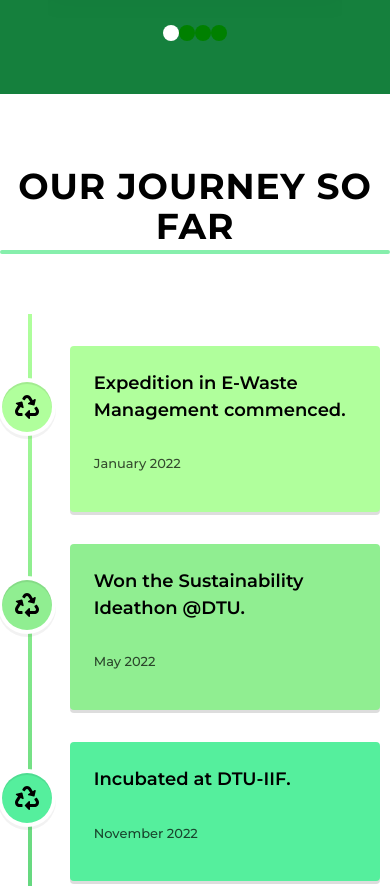
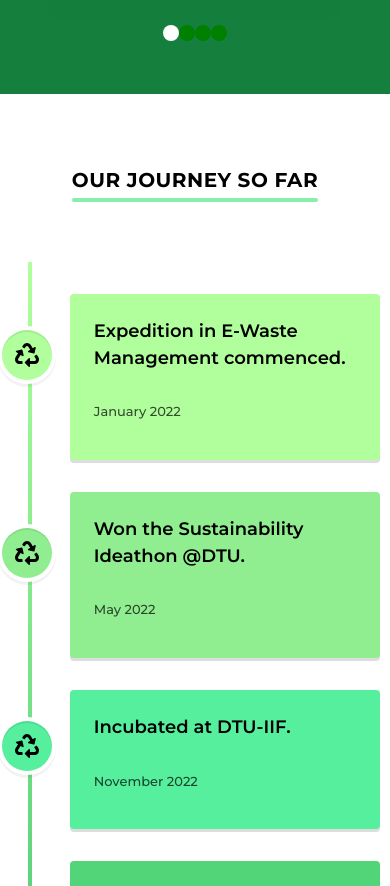
Before and after one commit to rewayy/Reway_final, a React (Vite) app: page / in a window 390 px wide. Shown: the part 5900-6786 px from the top of the page. Built offline with nearby package versions, Linux system fonts and the light colour scheme; a web font is replaced by a local one.

Commit message:
modified heading in TimelinePage.jsx

```diff
--- a/src/components/Timeline/timelinepage.jsx
+++ b/src/components/Timeline/timelinepage.jsx
@@ -16,8 +16,8 @@ import "react-vertical-timeline-component/style.min.css";
 function Timeline() {
 
   return (
-    <div id='timeline' className='py-8 font-mont font-normal flex flex-col justify-center items-center '>
-      <h1 className="timeline-title text-black flex flex-col  text-4xl ">Our Journey So Far<br/>
+    <div id='timeline' className='py-8  font-mont font-normal flex flex-col justify-center items-center '>
+      <h1 className="timeline-title text-black flex flex-col   md:text-4xl ">Our Journey So Far<br/>
         < span className='border-2 mt-1 border-green-300 rounded-full w-full' />
 
       </h1>
```
